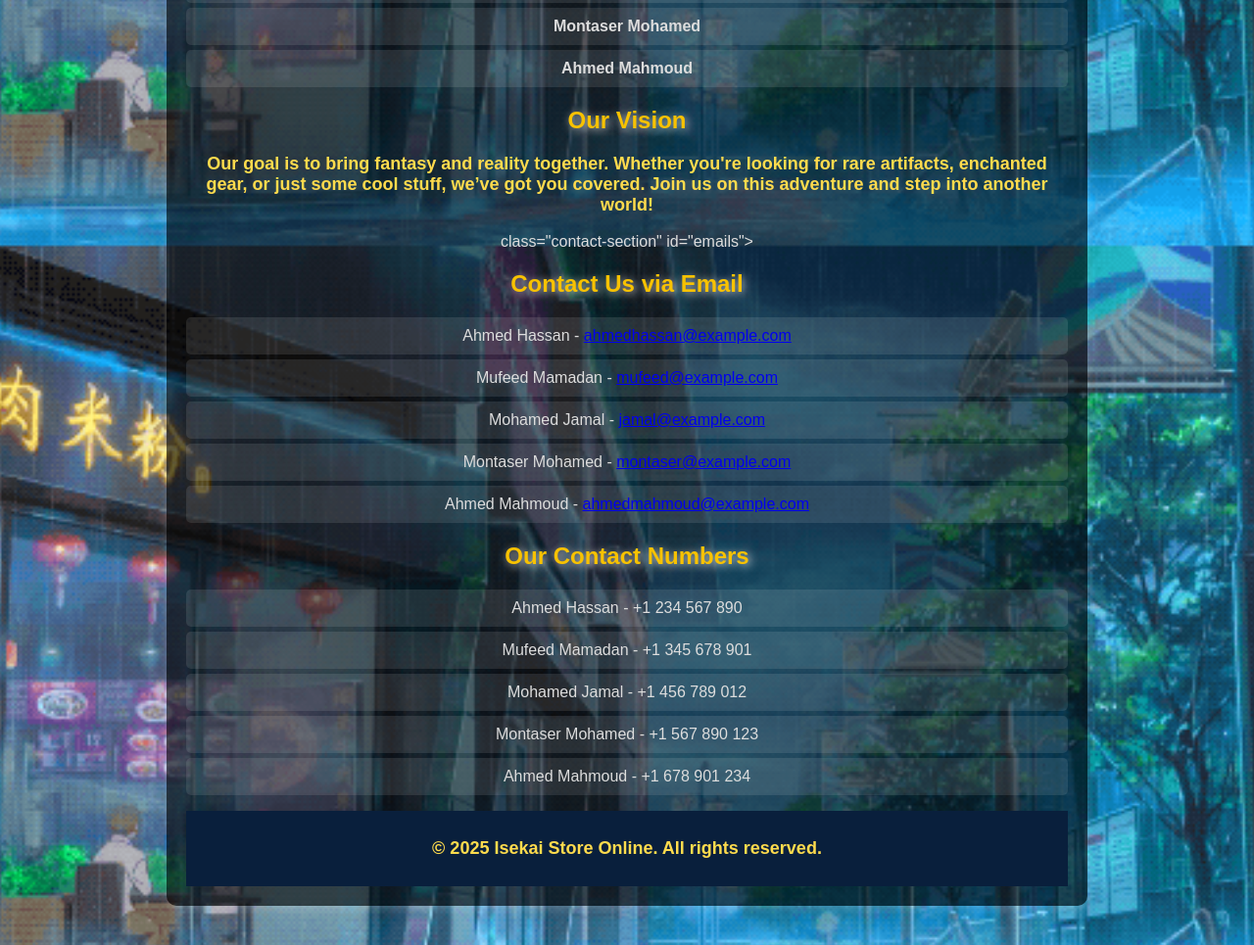
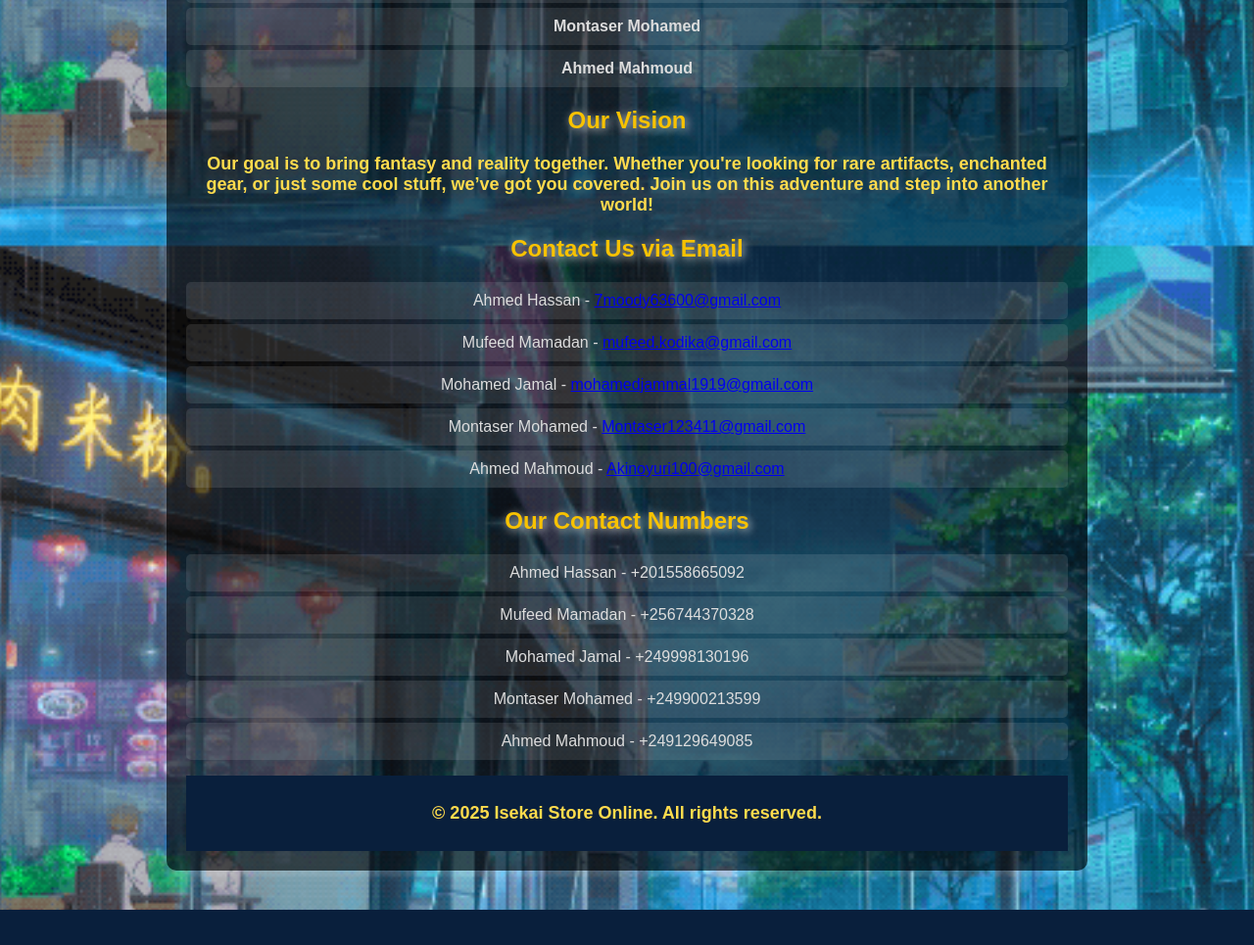
Before and after one commit to mufeed-kodi/isekai_store, a PHP site: page /about.php in a window 1280 px wide. Shown: the part 549-1514 px from the top of the page at 98% size. After the commit the page ends 1478 px from the top, so only its background shows below. Run offline with PHP 8.4, Linux system fonts and the light colour scheme.

Commit message:
Update about.php
fixed our contacts

```diff
--- a/about.php
+++ b/about.php
@@ -45,14 +45,14 @@
 
 
     <!-- Emails Section -->
-    class="contact-section" id="emails">
+    <class="contact-section" id="emails">
         <h2>Contact Us via Email</h2>
         <ul>
-            <li>Ahmed Hassan - <a href="mailto:ahmedhassan@example.com">ahmedhassan@example.com</a></li>
-            <li>Mufeed Mamadan - <a href="mailto:mufeed@example.com">mufeed@example.com</a></li>
-            <li>Mohamed Jamal - <a href="mailto:jamal@example.com">jamal@example.com</a></li>
-            <li>Montaser Mohamed - <a href="mailto:montaser@example.com">montaser@example.com</a></li>
-            <li>Ahmed Mahmoud - <a href="mailto:ahmedmahmoud@example.com">ahmedmahmoud@example.com</a></li>
+        <li>Ahmed Hassan - <a href="mailto:7moody63600@gmail.com">7moody63600@gmail.com</a></li>
+        <li>Mufeed Mamadan - <a href="mailto:mufeed.kodika@gmail.com">mufeed.kodika@gmail.com</a></li>
+        <li>Mohamed Jamal - <a href="mailto:mohamedjammal1919@mail.com">mohamedjammal1919@gmail.com</a></li>
+        <li>Montaser Mohamed - <a href="mailto:Montaser123411@gmail.com">Montaser123411@gmail.com</a></li>
+        <li>Ahmed Mahmoud - <a href="mailto:Akinoyuri100@gmail.com">Akinoyuri100@gmail.com</a></li>
         </ul>
 
 
@@ -60,11 +60,11 @@
 
         <h2>Our Contact Numbers</h2>
         <ul>
-            <li>Ahmed Hassan - +1 234 567 890</li>
-            <li>Mufeed Mamadan - +1 345 678 901</li>
-            <li>Mohamed Jamal - +1 456 789 012</li>
-            <li>Montaser Mohamed - +1 567 890 123</li>
-            <li>Ahmed Mahmoud - +1 678 901 234</li>
+            <li>Ahmed Hassan     -  +201558665092</li>
+            <li>Mufeed Mamadan   -  +256744370328</li>
+            <li>Mohamed Jamal    -  +249998130196</li>
+            <li>Montaser Mohamed -  +249900213599</li>
+            <li>Ahmed Mahmoud    -  +249129649085</li>
         </ul>
     </section>
 
```
